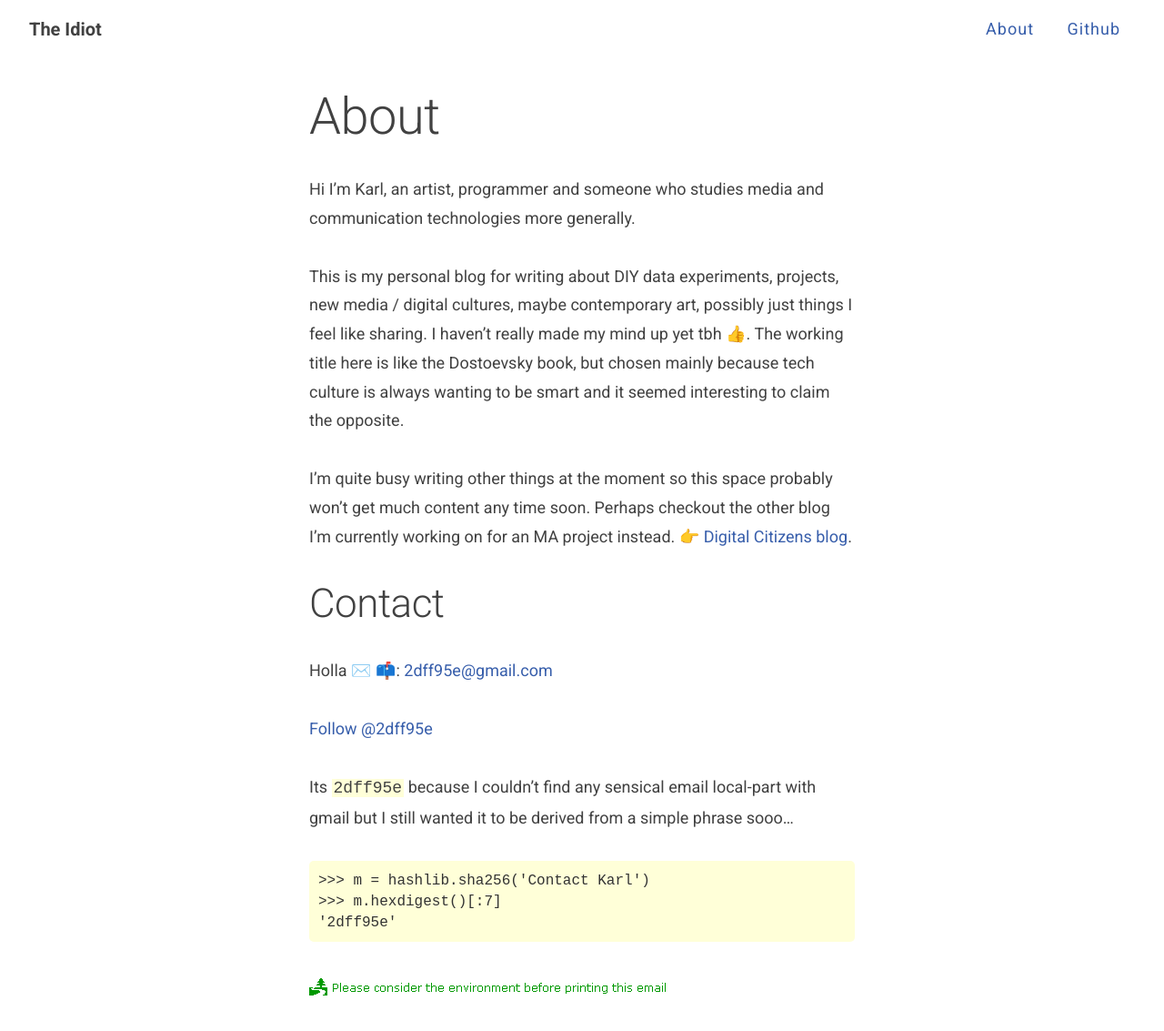
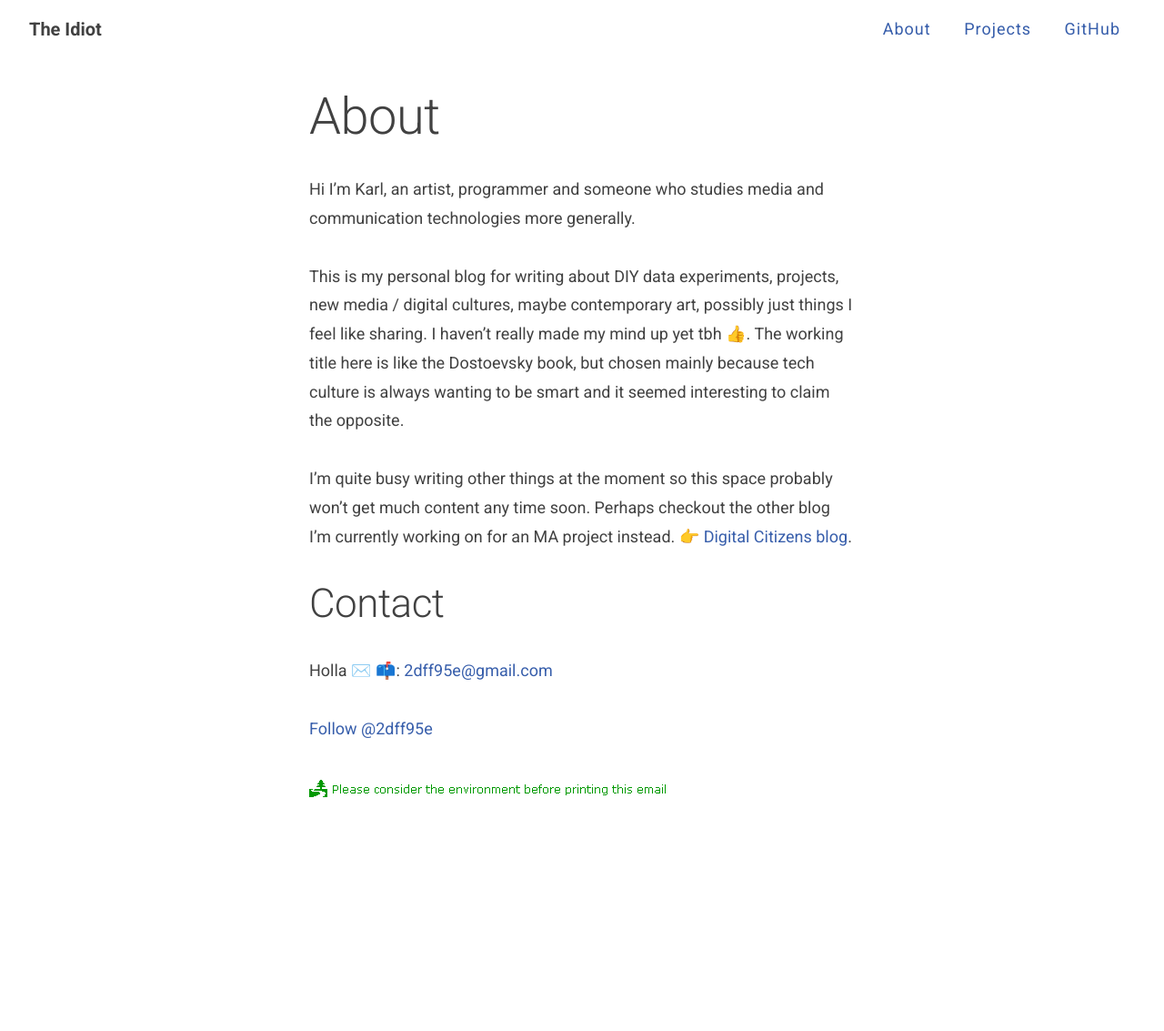
Before and after one commit to winstonjay/winstonjay.github.io, a Jekyll site: the page built from about.md, in a window 1280 px wide and 1259 px high. Shown: the top 1133 px of the window at 91% size. Built offline with Jekyll 4.4.1, drawn with Linux system fonts in a browser that asks for light colours; comment, search, counter and statistics services are not loaded.

Commit message:
added projects page

````diff
--- a/_layouts/default.html
+++ b/_layouts/default.html
@@ -27,7 +27,7 @@
           <a href="{{ page.permalink }}">{{ page.title }}</a>
         {% endif %}
       {% endfor %}
-          <a href="https://github.com/{{ site.github_username }}">Github</a>
+          <a href="https://github.com/{{ site.github_username }}">GitHub</a>
     </nav>
   </header>
   <main class="page-content">
--- a/about.md
+++ b/about.md
@@ -17,12 +17,4 @@
 
 <a href="https://twitter.com/2dff95e?ref_src=twsrc%5Etfw" class="twitter-follow-button" data-size="large" data-show-count="false">Follow @2dff95e</a><script async src="https://platform.twitter.com/widgets.js" charset="utf-8"></script>
 
-Its `2dff95e` because I couldn't find any sensical email local-part with gmail but I still wanted it to be derived from a simple phrase sooo...
-
-```Python
->>> m = hashlib.sha256('Contact Karl')
->>> m.hexdigest()[:7]
-'2dff95e'
-```
-
 <img src="{{ 'assets/imgs/signature-1.gif' | absolute_url }}">
--- a/assets/base.scss
+++ b/assets/base.scss
@@ -67,6 +67,9 @@
 a {
     color: $link-color;
     text-decoration: none;
+    &:hover {
+        text-decoration: underline;
+    }
 }
 code.highlighter-rouge {
     background-color: #FFFFD8;
@@ -93,11 +96,15 @@
 figure, pre,
 .article-date,
 .post,
-.media-container {
+.media-container, hr {
     margin: 0 auto 32px;
     @include media-query($palm) {
         margin: 0 auto 24px;
     }
+}
+
+hr {
+    opacity: .36;
 }
 
 header {
````
Also changed, not shown: projects.md (added, +71 -0 lines), assets/imgs/projects/hangmanteau.png (added), assets/imgs/projects/tictactoe.png (added), 1 other file.
